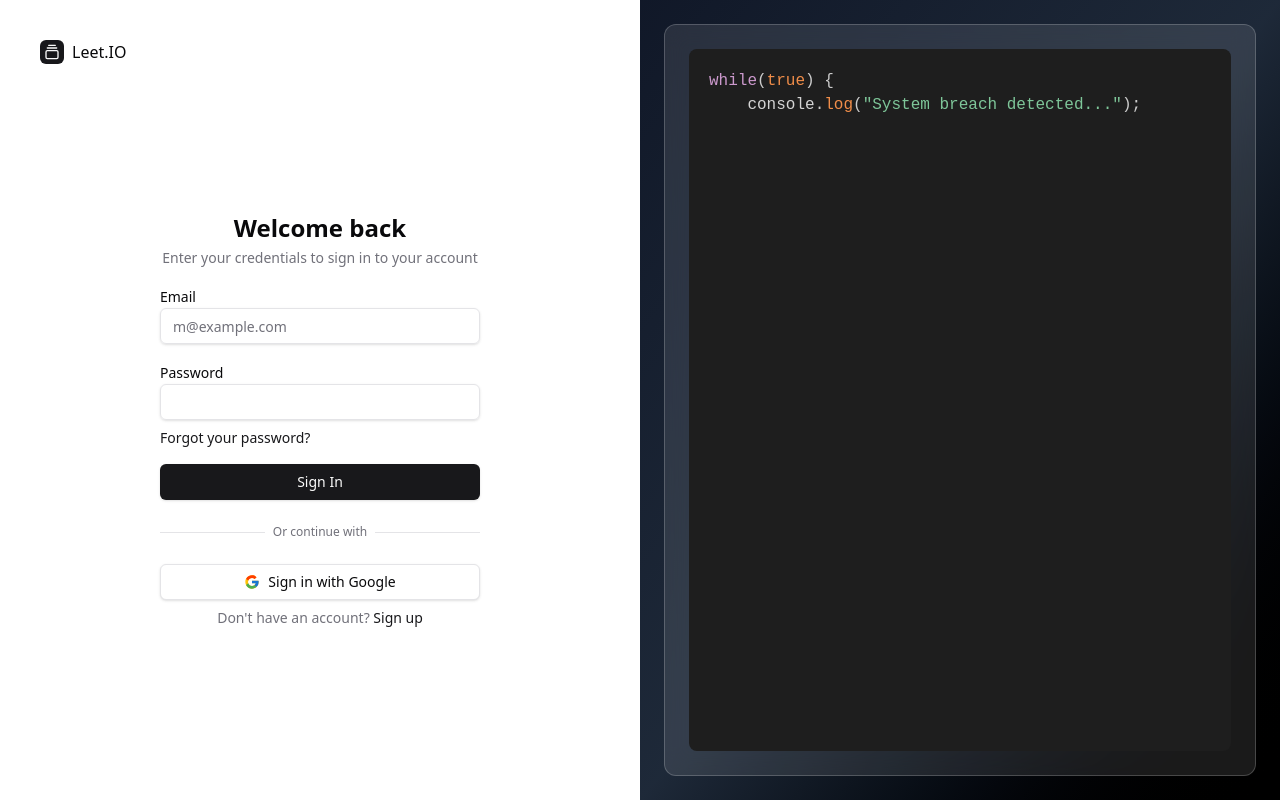
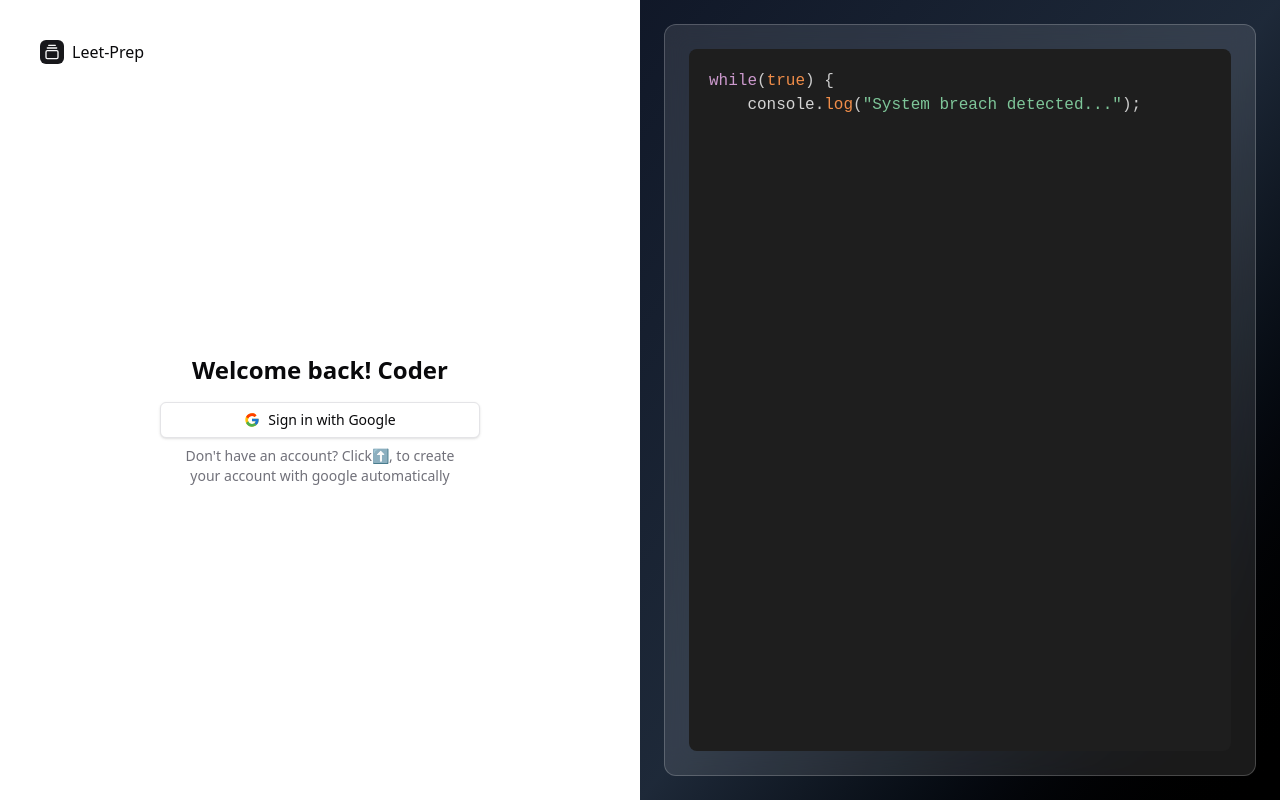
Before and after one commit to shivampatra2027/Leet-Prep, a React (Vite) app in the folder frontend/: page /login in a window 1280 px wide. Built offline with nearby package versions, Linux system fonts and the light colour scheme; no server answers.

Commit message:
update login page

```diff
--- a/frontend/src/components/ui/login-form.jsx
+++ b/frontend/src/components/ui/login-form.jsx
@@ -41,16 +41,16 @@ export function LoginForm({
     <form className={cn("flex flex-col gap-6", className)} onSubmit={handleLogin} {...props}>
       <FieldGroup>
         <div className="flex flex-col items-center gap-1 text-center">
-          <h1 className="text-2xl font-bold">Welcome back</h1>
-          <p className="text-muted-foreground text-sm text-balance">
+          <h1 className="text-2xl font-bold">Welcome back! Coder</h1>
+          {/* <p className="text-muted-foreground text-sm text-balance">
             Enter your credentials to sign in to your account
-          </p>
+          </p> */}
         </div>
-        <Field>
+        {/* <Field>
           <FieldLabel htmlFor="email">Email</FieldLabel>
           <Input id="email" name="email" type="email" placeholder="m@example.com" required />
-        </Field>
-        <Field>
+        </Field> */}
+        {/* <Field>
           <FieldLabel htmlFor="password">Password</FieldLabel>
           <Input id="password" name="password" type="password" required />
           <FieldDescription>
@@ -58,11 +58,11 @@ export function LoginForm({
               Forgot your password?
             </a>
           </FieldDescription>
-        </Field>
-        <Field>
+        </Field> */}
+        {/* <Field>
           <Button type="submit" className="w-full hover:cursor-pointer">Sign In</Button>
-        </Field>
-        <FieldSeparator>Or continue with</FieldSeparator>
+        </Field> */}
+        {/* <FieldSeparator>Or continue with</FieldSeparator> */}
         <Field>
           <Button
             variant="outline"
@@ -79,10 +79,10 @@ export function LoginForm({
             Sign in with Google
           </Button>
           <FieldDescription className="px-6 text-center">
-            Don&apos;t have an account?{" "}
-            <a href="/signup" className="text-primary hover:underline">
+            Don&apos;t have an account? Click⬆️, to create your account with google automatically{" "}
+            {/* <a href="/signup" className="text-primary hover:underline">
               Sign up
-            </a>
+            </a> */}
           </FieldDescription>
         </Field>
       </FieldGroup>
--- a/frontend/src/pages/Login.jsx
+++ b/frontend/src/pages/Login.jsx
@@ -30,7 +30,7 @@ export default function Login() {
             <div className="bg-primary text-primary-foreground flex size-6 items-center justify-center rounded-md">
               <GalleryVerticalEnd className="size-4" />
             </div>
-            Leet.IO
+            Leet-Prep
           </a>
         </div>
         <div className="flex flex-1 items-center justify-center">
```
